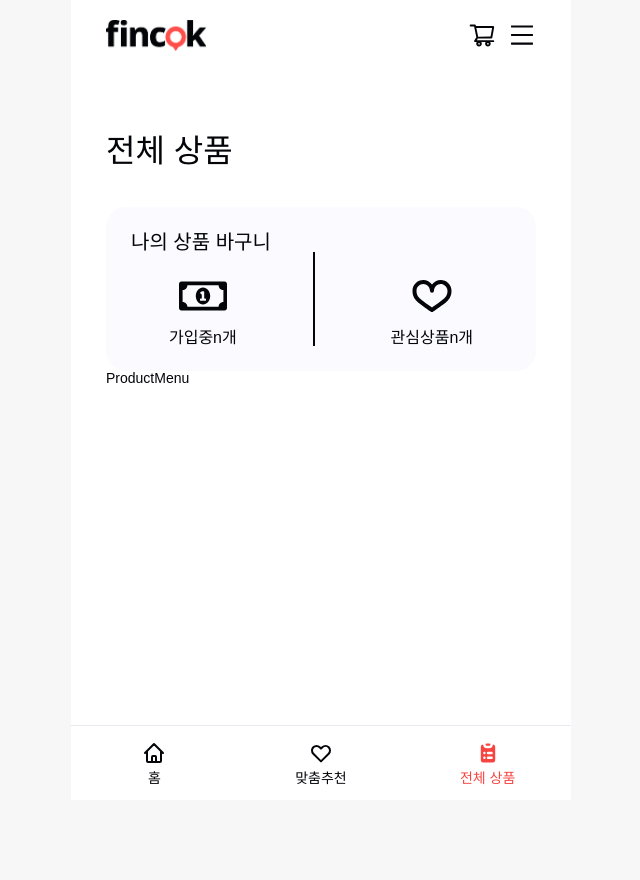
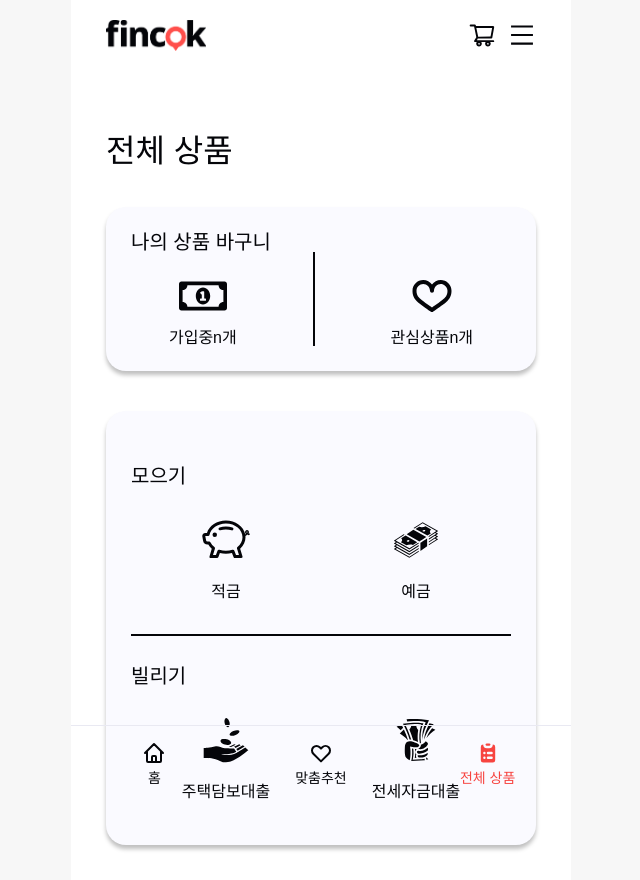
Before and after one commit to iziz9/fincok, a React (Vite) app: page /allproducts in a window 1280 px wide. Shown: the whole page, without its empty margins (319-959 px from the left). Before the commit the page ends 800 px from the top, so only its background shows below. Built offline with nearby package versions, Linux system fonts and the light colour scheme.

Commit message:
Feat: 마이페이지,관심상품,전체상품품 UI

```diff
--- a/src/components/allProducts/MyProducts.tsx
+++ b/src/components/allProducts/MyProducts.tsx
@@ -29,6 +29,7 @@ const BoxWrap = styled.div`
   box-sizing: border-box;
   margin-top: 40px;
   border-radius: 20px;
+  box-shadow: 0px 4px 4px 0px #00000040;
   h3 {
     font-size: 20px;
   }
--- a/src/components/allProducts/ProductMenu.tsx
+++ /dev/null
@@ -1,9 +0,0 @@
-import React from 'react'
-
-function ProductMenu() {
-  return (
-    <div>ProductMenu</div>
-  )
-}
-
-export default ProductMenu
--- /dev/null
+++ b/src/components/allProducts/ProductsMenu.tsx
@@ -0,0 +1,87 @@
+import React from 'react';
+import { Link } from 'react-router-dom';
+import { BsPiggyBank } from 'react-icons/bs';
+import { GiMoneyStack, GiReceiveMoney, GiTakeMyMoney } from 'react-icons/gi';
+import styled from 'styled-components';
+
+function ProductsMenu() {
+  return (
+    <MenuBox>
+      <h3>모으기</h3>
+      <ListWrap>
+        <li>
+          <LinkBox to="/">
+            <BsPiggyBank />
+            <p>적금</p>
+          </LinkBox>
+        </li>
+        <li>
+          <LinkBox to="/">
+            <GiMoneyStack />
+            <p>예금</p>
+          </LinkBox>
+        </li>
+      </ListWrap>
+      <ContentsLine>컨텐츠 라인</ContentsLine>
+      <h3>빌리기</h3>
+      <ListWrap>
+        <li>
+          <LinkBox to="/">
+            <GiReceiveMoney />
+            <p>주택담보대출</p>
+          </LinkBox>
+        </li>
+        <li>
+          <LinkBox to="/">
+            <GiTakeMyMoney />
+            <p>전세자금대출</p>
+          </LinkBox>
+        </li>
+      </ListWrap>
+    </MenuBox>
+  );
+}
+
+const MenuBox = styled.div`
+  padding: 25px;
+  background-color: var(--color-background);
+  box-sizing: border-box;
+  margin-top: 40px;
+  border-radius: 20px;
+  box-shadow: 0px 4px 4px 0px #00000040;
+  h3 {
+    font-size: 20px;
+    padding: 30px 0;
+  }
+`;
+const ListWrap = styled.ul`
+  display: flex;
+  flex-wrap: wrap;
+  li {
+    width: 50%;
+  }
+`;
+const ContentsLine = styled.div`
+  width: 100%;
+  border-bottom: 2px solid var(--color-black);
+  text-indent: -9999px;
+`;
+const LinkBox = styled(Link)`
+  width: 100%;
+  display: flex;
+  flex-direction: column;
+  align-items: center;
+  svg {
+    font-size: 48px;
+  }
+  p {
+    margin: 20px 0;
+    font-size: 16px;
+    text-align: center;
+  }
+  :hover{
+    color: var(--color-orange);
+  }
+`;
+
+export default ProductsMenu;
--- a/src/components/common/layout/Header.tsx
+++ b/src/components/common/layout/Header.tsx
@@ -20,7 +20,7 @@ const Header = () => {
         </Logo>
         <Icon>
           <Cart>
-            <Link to={'/'}>
+            <Link to={'/cart'}>
               <AiOutlineShoppingCart size="28" color="var(--color-black)" />
             </Link>
           </Cart>
--- a/src/components/common/layout/Navigation.tsx
+++ b/src/components/common/layout/Navigation.tsx
@@ -73,7 +73,7 @@ const Navigation = (props: Props) => {
         </SearchForm>
         <ul>
           <h2>메뉴</h2>
-          <Link to={'/'} onClick={closeNav}>
+          <Link to={'/user'} onClick={closeNav}>
             <li>
               <HiOutlineHeart color="var(--color-black)" />
               마이페이지
--- a/src/pages/AllProducts.tsx
+++ b/src/pages/AllProducts.tsx
@@ -1,14 +1,14 @@
 import React from 'react'
 import styled from 'styled-components'
 import MyProducts from '../components/allProducts/MyProducts'
-import ProductMenu from '../components/allProducts/ProductMenu'
+import ProductsMenu from '../components/allProducts/ProductsMenu'
 
 function AllProducts() {
   return (
     <AllProductsWrap>
       <h2>전체 상품</h2>
       <MyProducts />
-      <ProductMenu/>
+      <ProductsMenu/>
     </AllProductsWrap>
   )
 }
```
